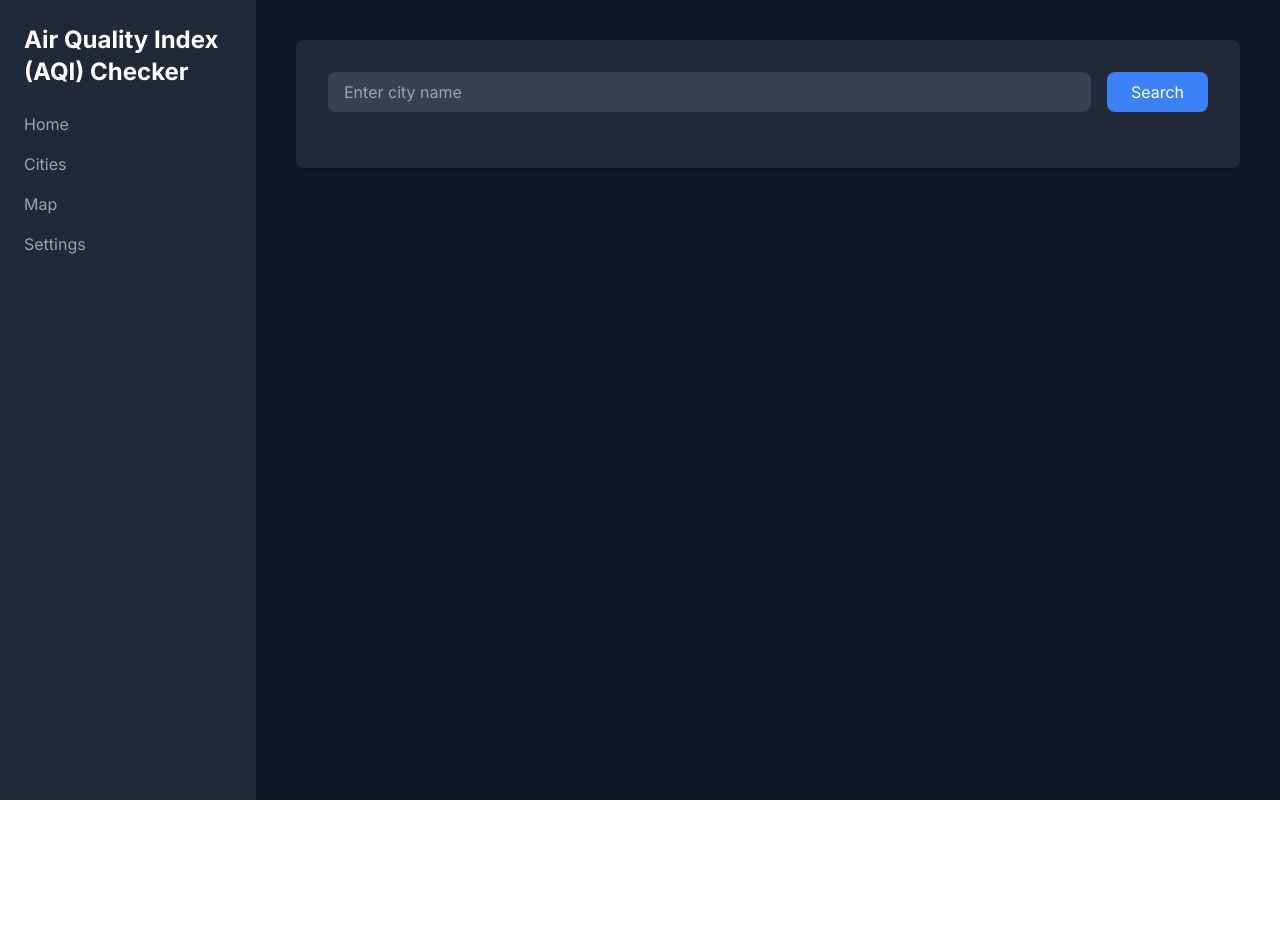
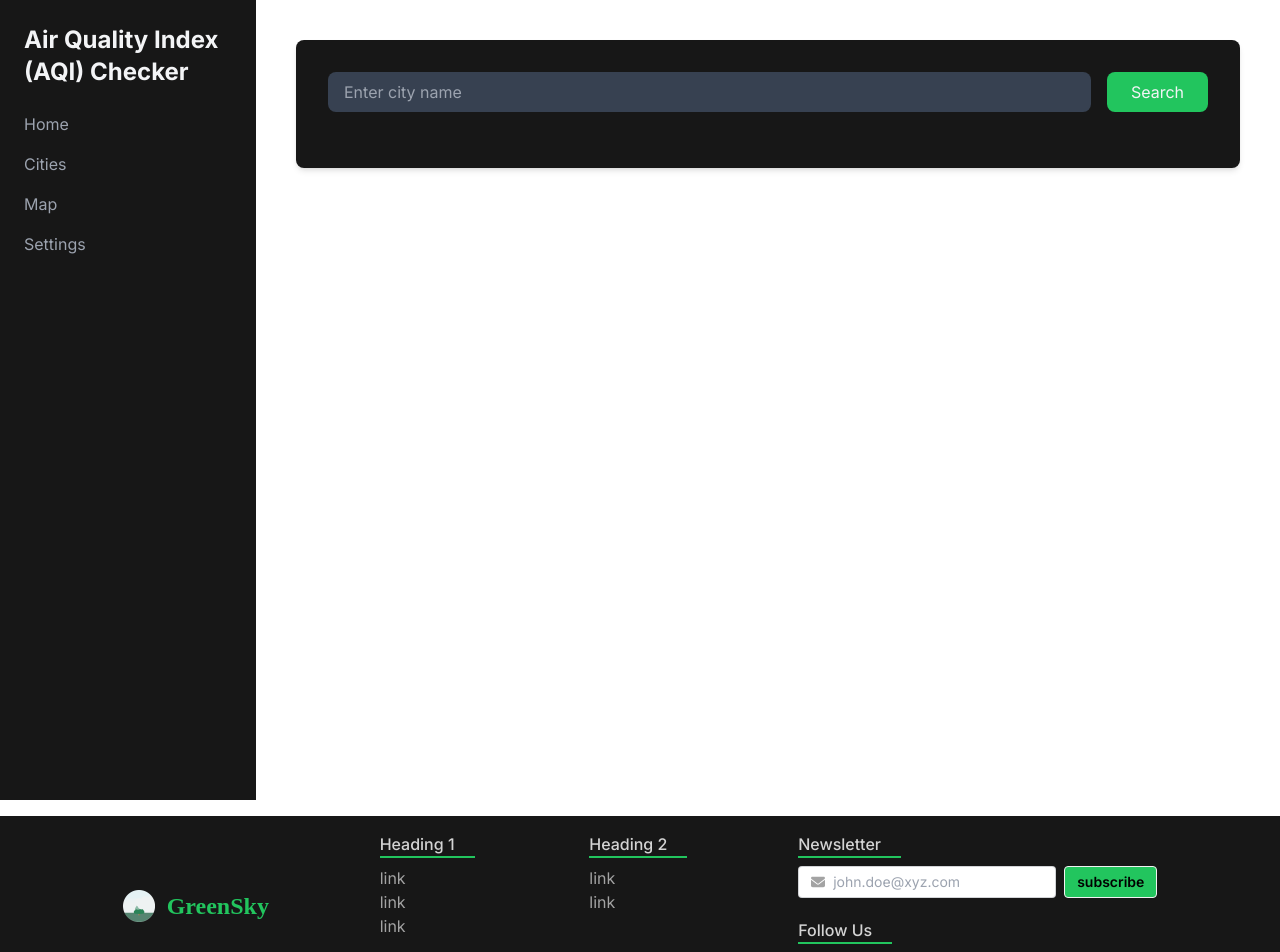
Before and after one commit to project-GreenSky/GreenSky, a React (Vite) app: page / in a window 1280 px wide. Shown: the top 952 px of the page. Before the commit the page ends 800 px from the top, so only its background shows below. Built offline with nearby package versions, Linux system fonts and the light colour scheme; a web font is replaced by a local one.

Commit message:
Add: Home component and update styling in AQIComponent and Footer

```diff
--- a/src/App.jsx
+++ b/src/App.jsx
@@ -4,6 +4,7 @@ export default function App() {
   return (
     <>
       <AQIComponent />
+      <Home />
     </>
   );
 }
--- a/src/components/Aqicomponent.jsx
+++ b/src/components/Aqicomponent.jsx
@@ -67,9 +67,9 @@ const AQIComponent = () => {
   };
 
   return (
-    <div className="min-h-screen bg-gray-900 text-white flex">
+    <div className="min-h-screen bg-black-900 text-gray-100 flex">
       {/* Sidebar */}
-      <div className="w-64 bg-gray-800 p-6 flex flex-col justify-between">
+      <div className="w-64 bg-neutral-900 p-6 flex flex-col justify-between">
         <div>
           <h1 className="text-2xl font-bold mb-6">
             Air Quality Index (AQI) Checker
@@ -85,18 +85,18 @@ const AQIComponent = () => {
 
       {/* Main Content */}
       <div className="flex-1 p-10">
-        <div className="bg-gray-800 p-8 rounded-lg shadow-md">
+        <div className="bg-neutral-900 p-8 rounded-lg shadow-md">
           <form onSubmit={handleSubmit} className="flex items-center mb-6">
             <input
               type="text"
               value={city}
               onChange={handleInputChange}
               placeholder="Enter city name"
-              className="flex-1 px-4 py-2 bg-gray-700 rounded-lg border-none focus:ring-2 focus:ring-blue-500"
+              className="flex-1 px-4 py-2 bg-gray-700 rounded-lg border-none focus:ring-2 focus:ring-green-500"
             />
             <button
               type="submit"
-              className="ml-4 px-6 py-2 bg-blue-500 rounded-lg hover:bg-blue-600 transition duration-300"
+              className="ml-4 px-6 py-2 bg-green-500 rounded-lg hover:bg-green-600 transition duration-300"
             >
               Search
             </button>
@@ -172,7 +172,7 @@ const AQIComponent = () => {
                         ))}
                     </div>
                     <button
-                      className="absolute right-0 top-1/2 transform -translate-y-1/2 bg-blue-500 px-4 py-2 rounded-lg hover:bg-blue-600 transition duration-300"
+                      className="absolute right-0 top-1/2 transform -translate-y-1/2 bg-green-500 px-4 py-2 rounded-lg hover:bg-green-600 transition duration-300"
                       onClick={handleNext}
                     >
                       Next
@@ -199,7 +199,7 @@ const AQIComponent = () => {
                       return (
                         <div
                           key={index}
-                          className={`p-6 rounded-lg shadow-lg flex flex-col items-center ${uvColor} text-white`}
+                          className={`p-6 rounded-lg shadow-lg flex flex-col items-center ${uvColor} text-gray-100`}
                         >
                           <p className="text-lg font-bold">{uvi.day}</p>
                           <div className="my-4">
@@ -228,7 +228,7 @@ const AQIComponent = () => {
                         href={attr.url}
                         target="_blank"
                         rel="noopener noreferrer"
-                        className="text-blue-400 hover:underline"
+                        className="text-green-300 hover:underline"
                       >
                         {attr.name}
                       </a>
--- a/src/components/Footer.jsx
+++ b/src/components/Footer.jsx
@@ -13,13 +13,13 @@ export default function Footer() {
       <div className="w-full justify-between flex-wrap flex p-4 my-4 md:w-10/12 mx-auto gap-4">
         <a href="" className="flex gap-3 items-center">
           <img src={icon} alt="icon" className="w-8 h-8" />
-          <p className="text-2xl text-green-600 font-bold font-Playwrite">
+          <p className="text-2xl text-green-500 font-bold font-Playwrite">
             GreenSky
           </p>
         </a>
         <div className="flex flex-wrap grow justify-evenly gap-5">
           <div>
-            <div className=" w-fit text-neutral-300 border-b-2 mb-2 font-medium border-green-800 pr-5">
+            <div className=" w-fit text-neutral-300 border-b-2 mb-2 font-medium border-green-500 pr-5">
               Heading 1
             </div>
             <ul className="flex flex-row gap-3 md:flex-col md:gap-0">
@@ -41,7 +41,7 @@ export default function Footer() {
             </ul>
           </div>
           <div>
-            <div className=" w-fit text-neutral-300 border-b-2 mb-2 font-medium border-green-800 pr-5">
+            <div className=" w-fit text-neutral-300 border-b-2 mb-2 font-medium border-green-500 pr-5">
               Heading 2
             </div>
             <ul className="flex flex-row gap-3 md:flex-col md:gap-0">
@@ -60,7 +60,7 @@ export default function Footer() {
         </div>
         <div className="flex flex-col items-start gap-5">
           <div>
-            <div className=" w-fit text-neutral-300 border-b-2 mb-2 font-medium border-green-800 pr-5">
+            <div className=" w-fit text-neutral-300 border-b-2 mb-2 font-medium border-green-500 pr-5">
               Newsletter
             </div>
             <div className="flex gap-2">
@@ -72,13 +72,13 @@ export default function Footer() {
                   placeholder="john.doe@xyz.com"
                 />
               </label>
-              <button className="btn btn-sm rounded btn-success">
+              <button className="btn btn-sm bg-green-500 rounded hover:bg-green-600 text-black">
                 subscribe
               </button>
             </div>
           </div>
           <div>
-            <div className="w-fit text-neutral-300 border-b-2 mb-2 font-medium border-green-800 pr-5">
+            <div className="w-fit text-neutral-300 border-b-2 mb-2 font-medium border-green-500 pr-5">
               Follow Us
             </div>
             <div className="flex gap-2">
```
